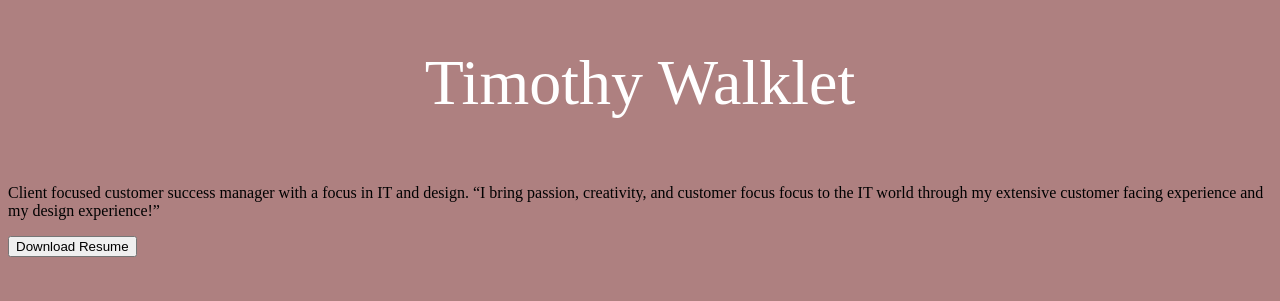
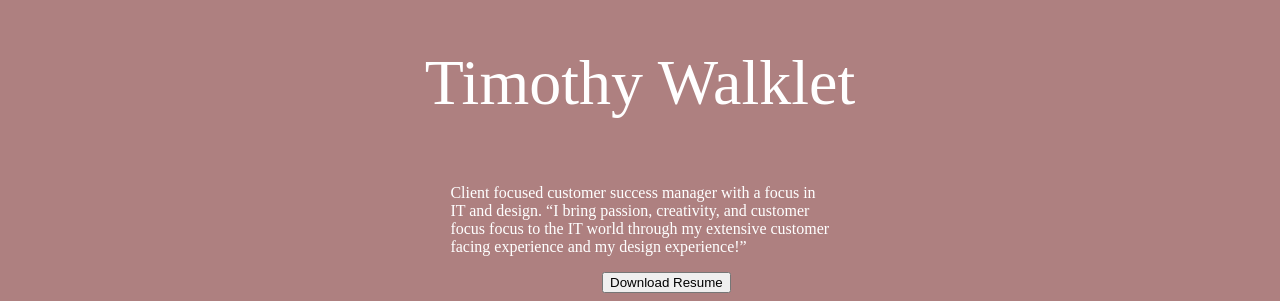
Before and after one commit to twalklet/UX_UI_Hw17, a plain HTML site: page index.html in a window 1280 px wide. Shown: the part 1607-1908 px from the top of the page. Before the commit the page ends 1872 px from the top, so only its background shows below. Drawn offline with Linux system fonts and the light colour scheme.

Commit message:
added CSS to text/button

```diff
--- a/css/styles.css
+++ b/css/styles.css
@@ -49,3 +49,14 @@ body {
     font-size: 64px;
     text-align: center;
 }
+
+.text {
+    color: white;
+    margin-left: 35%;
+    width: 30%;
+}
+
+button {
+    color; #AE8080;
+    margin-left: 47%;
+}
```
